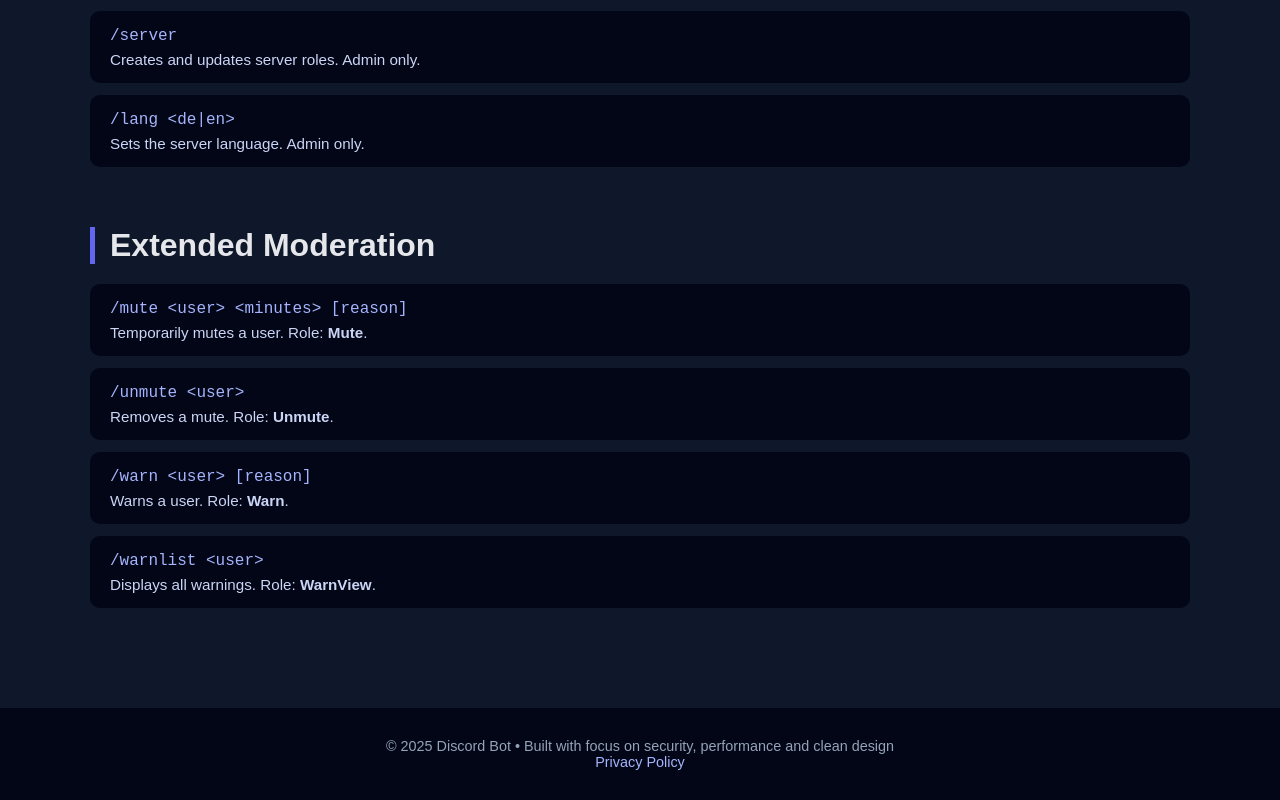
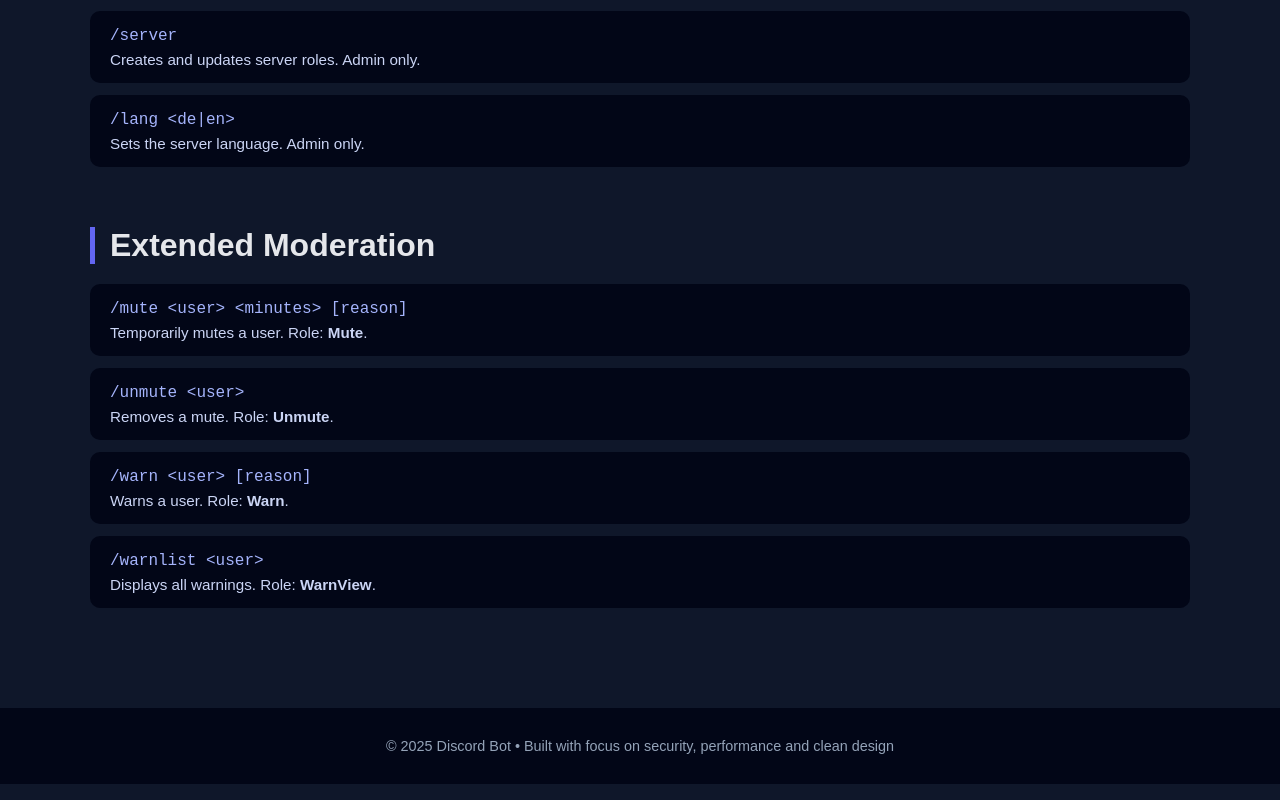
Before and after one commit to Moin102345-dev/Moin102345-dev-bot.github.io, a plain HTML site: page index.html in a window 1280 px wide. Shown: the part 2950-3750 px from the top of the page. Drawn offline with Linux system fonts and the light colour scheme.

Commit message:
Update index.html

```diff
--- a/index.html
+++ b/index.html
@@ -205,8 +205,6 @@
 <footer>
   © 2025 Discord Bot • Built with focus on security, performance and clean design<br />
   <a href="Moin102345-dev.github.io" target="_blank" style="color:#a5b4fc; text-decoration:none;">
-    Privacy Policy
-  </a>
 </footer>
 
 </body>
```
